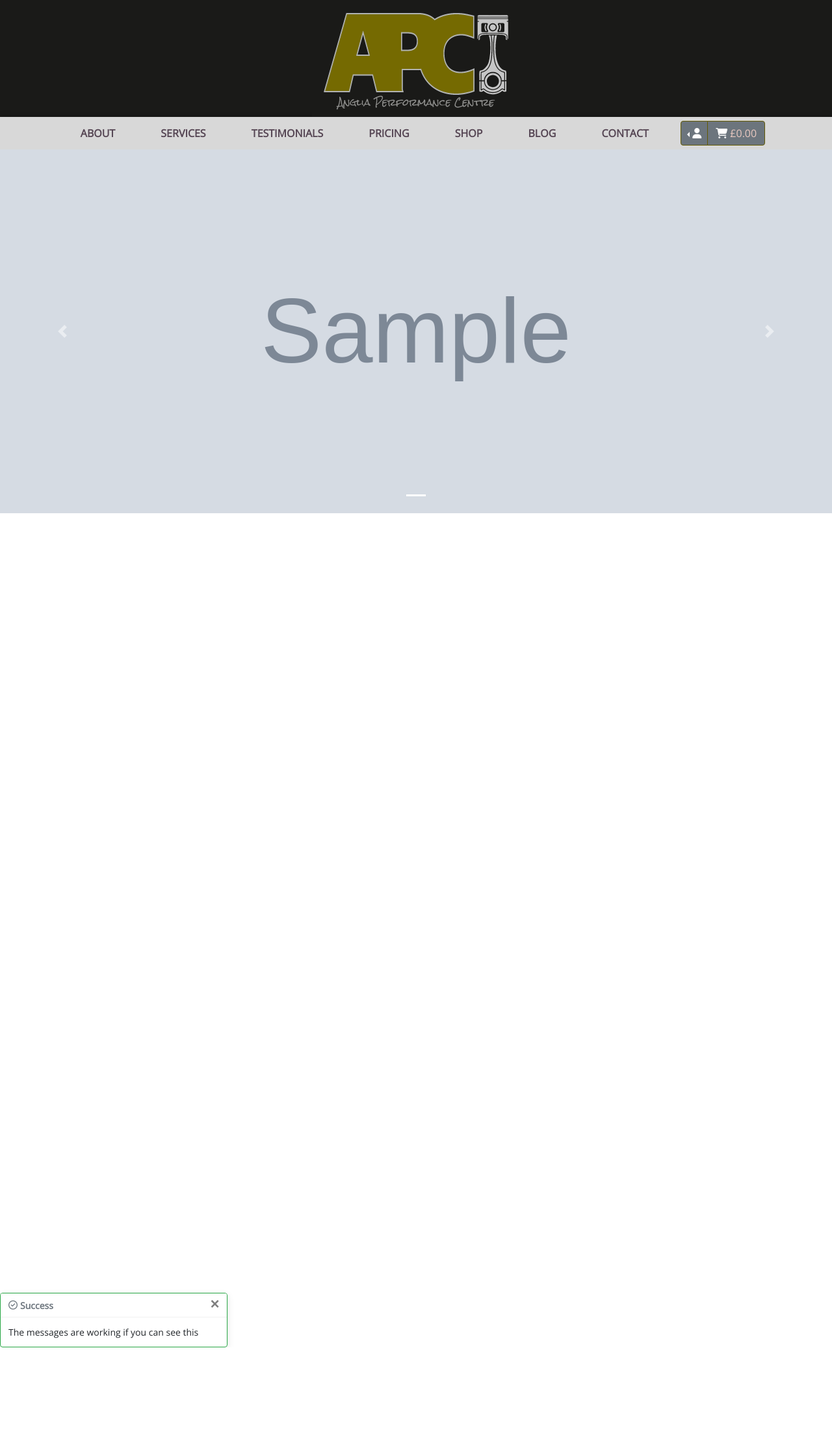
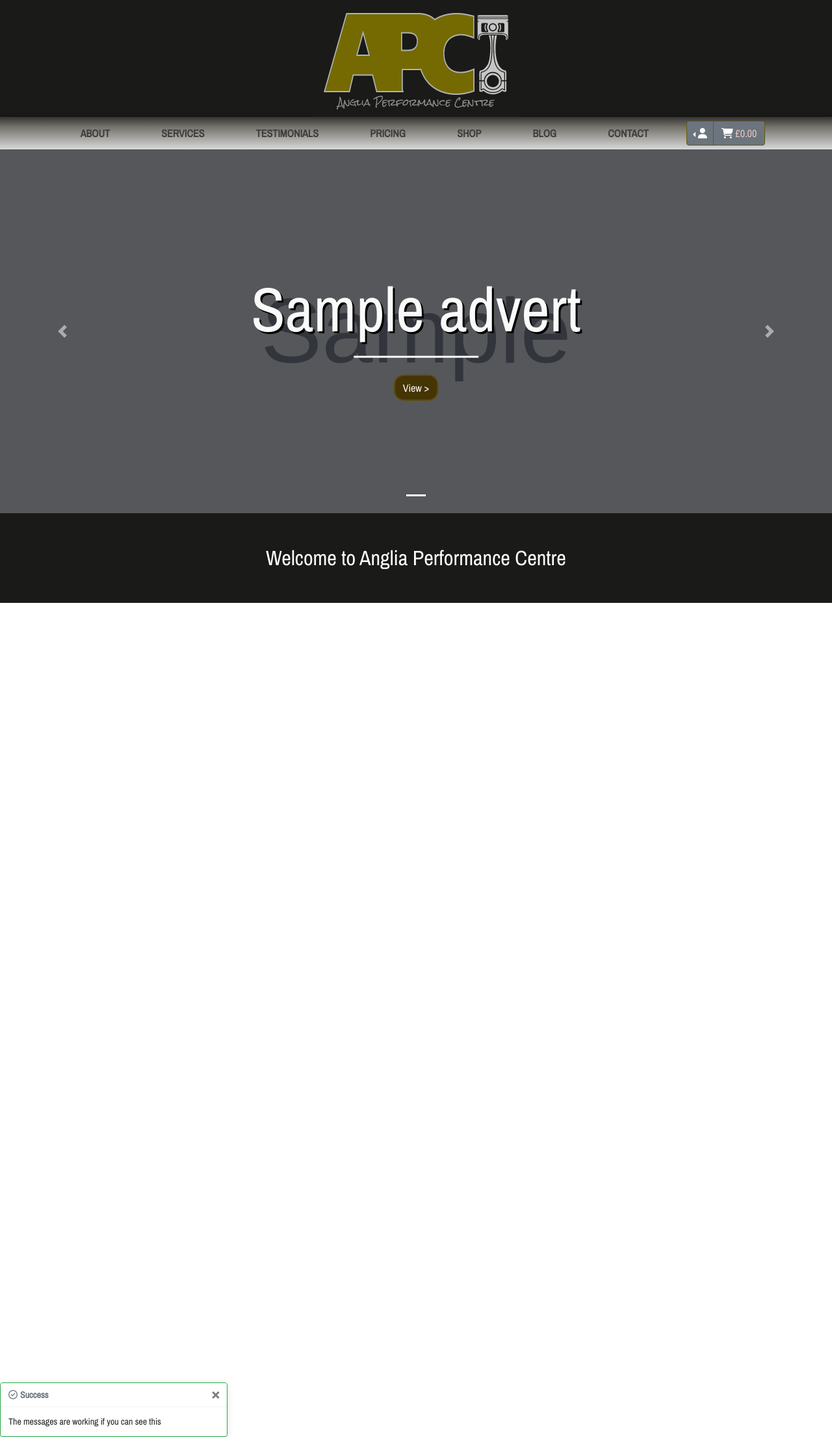
Before and after one commit to Matte-gtr/AngliaPerformanceCentre, a Django app: page / in a window 1280 px wide. Shown: the whole page at 65% size. Before the commit the page ends 2074 px from the top, so only its background shows below. Run offline with Django 3.2, Linux system fonts and the light colour scheme; tables that the repository leaves empty hold one stand-in row (values such as "Sample post"); grey boxes marked "Sample" are stand-in pictures; some libraries are stand-ins or nearby versions.

Commit message:
edit background color for second section on home page, add button and hr to ad banner

```diff
--- a/home/templates/home/home.html
+++ b/home/templates/home/home.html
@@ -1,32 +1,71 @@
 {% extends 'base.html' %}
 {% block content %}
 
-<div id="carouselExampleIndicators" class="carousel slide" data-ride="carousel">
+<div id="carouselIndicators" class="carousel slide" data-ride="carousel">
   <ol class="carousel-indicators">
     {% for advert in adverts %}
-        <li data-target="#carouselExampleIndicators" data-slide-to="{{ forloop.counter|add:'-1' }}" {% if forloop.counter == 1 %}class="active"{% endif %}></li>
+        <li data-target="#carouselIndicators" data-slide-to="{{ forloop.counter|add:'-1' }}" {% if forloop.counter == 1 %}class="active"{% endif %}></li>
     {% endfor %}
   </ol>
   <div class="carousel-inner">
     {% for advert in adverts %}
         <div class="carousel-item {% if forloop.counter == 1 %}active{% endif %}">
             <div class="ad-container">
-                <a href="{% url advert.url.page_link %}">
-                    <img src="{{ advert.image.url }}" alt="{{ advert.name }}" class="ad-image">
-                </a>
+              <img src="{{ advert.image.url }}" alt="{{ advert.name }}" class="ad-image">
+              <div class="img-overlay"></div>
+              <div class="ad-description">
+                <div class="row">
+                  <div class="col">
+                    <div class="ad-name">{{ advert.name }}</div>
+                  </div>
+                </div>
+                <hr class="ad-divider">
+                <div class="row">
+                  <div class="col">
+                    <a class="btn ad-btn" href="{% url advert.url.page_link %}">View ></a>
+                  </div>
+                </div>
+              </div>
             </div>
         </div>
     {% endfor %}
   </div>
-  <a class="carousel-control-prev" href="#carouselExampleIndicators" role="button" data-slide="prev">
+  <a class="carousel-control-prev" href="#carouselIndicators" role="button" data-slide="prev">
     <span class="carousel-control-prev-icon" aria-hidden="true"></span>
     <span class="sr-only">Previous</span>
   </a>
-  <a class="carousel-control-next" href="#carouselExampleIndicators" role="button" data-slide="next">
+  <a class="carousel-control-next" href="#carouselIndicators" role="button" data-slide="next">
     <span class="carousel-control-next-icon" aria-hidden="true"></span>
     <span class="sr-only">Next</span>
   </a>
 </div>
 
+<div class="container-fluid bg-darker">
+  <div class="container">
+    <div class="row">
+      <div class="col">
+        <section class="section">
+          <h2 class="section-header text-white">Welcome to Anglia Performance Centre</h2>
+        </section>
+      </div>
+    </div>
+    <div class="row">
+      <div class="col-6">
+
+      </div>
+    </div>
+  </div>
+</div>
 <div class="big-div"></div>
+
 {% endblock %}
+
+{% block postload_js %}
+{{ block.super }}
+  <script>
+    $(document).ready(
+      function() {
+        $('.ad-description').slideDown();
+      });
+  </script>
+{% endblock %}
--- a/static/css/base.css
+++ b/static/css/base.css
@@ -1,12 +1,13 @@
 /*----------General----------*/
 @import url('https://fonts.googleapis.com/css2?family=Open+Sans&display=swap');
+@import url('https://fonts.googleapis.com/css2?family=Archivo+Narrow&display=swap');
 
 html {
   scroll-behavior: smooth;
 }
 
 body {
-    font-family: 'Open Sans', sans-serif;
+    font-family: 'Archivo Narrow', sans-serif;
 }
 
 #base-header {
@@ -35,10 +36,23 @@ body {
     border: 1px solid #635a03;
 }
 
+.section {
+    margin-top: 50px;
+    margin-bottom: 50px;
+}
+
+.section-header {
+    text-align: center;
+}
+
 /*----------Navbar----------*/
 
 .nav-container {
-    background-color: #d8d8d8;
+    background: linear-gradient(
+        180deg,
+        rgba(51,51,51,1) 0%,
+        rgba(115,113,106,1) 30%,
+        rgba(216,216,216,1) 100%);
 }
 
 #nav-spacer {
@@ -57,7 +71,7 @@ body {
     justify-content: space-between;
     padding-left: 1%;
     padding-right: 1%;
-    background-color: #d8d8d8;
+    background-color: transparent;
 }
 
 nav ul li {
@@ -72,7 +86,7 @@ nav ul li {
 
 .nav-link {
     text-decoration: none;
-    color: #564654;
+    color: #3e3e3d;
     transition: color 0.2s ease;
     cursor: pointer;
 }
@@ -123,7 +137,7 @@ nav ul li {
 
 .active {
     color: #756a01;
-    font-size: 22px;
+    font-size: 20px;
 }
 
 .user-options {
@@ -268,3 +282,64 @@ nav ul li {
     max-height: 70vh;
     object-fit: cover;
 }
+
+.ad-description {
+    position: absolute;
+    margin: auto;
+    width: auto;
+    padding: 5px 10px;
+    top: 50%;
+    left: 50%;
+    transform: translate(-50%, -50%);
+    text-align: center;
+}
+
+.ad-name {
+    color: #fafafa;
+    font-size: 8vw;
+    text-shadow: 3px 3px black;
+}
+
+.ad-divider {
+    border-color: #fafafa;
+    border-width: 3px;
+    width: 15vw;
+    margin: 0 auto;
+    padding-bottom: 2vw;
+}
+
+.ad-btn {
+    color: #fafafa;
+    border: 2px solid #5e4906;
+    border-radius: 15px;
+    transition: background-color 0.5s ease-in-out;
+    background-color: rgb(69, 52, 4);
+}
+
+.ad-btn:hover {
+    color: #1a1a18;
+    font-weight: 600;
+    background-color: #9f8057;
+}
+
+.bg-darker {
+    background-color: #1a1a18;
+}
+
+.img-overlay {
+    height: 100%;
+    position: absolute;
+    width: 100%;
+    transform: translate(-50%, -50%);
+    top: 50%;
+    left: 50%;
+    background-color: rgba(0,0,0,0.6);
+}
+
+/*----------Media Queries----------*/
+
+@media (min-width: 1197px) {
+    .ad-name {
+        font-size: 96px;
+    }
+}
--- a/templates/base.html
+++ b/templates/base.html
@@ -98,7 +98,12 @@
                             <span class="sr-only">Toggle Dropleft</span>
                         </button>
                         <div class="dropdown-menu">
-                            <button class="dropdown-item" type="button">Action</button>
+                            {% if user.is_authenticated %}
+                                <button class="dropdown-item" type="button">Logout</button>
+                            {% else %}
+                                <button class="dropdown-item" type="button">Sign Up</button>
+                                <button class="dropdown-item" type="button">Login</button>
+                            {% endif %}
                         </div>
                     </div>
                     <button type="button" class="btn btn-secondary apc-border">
```
